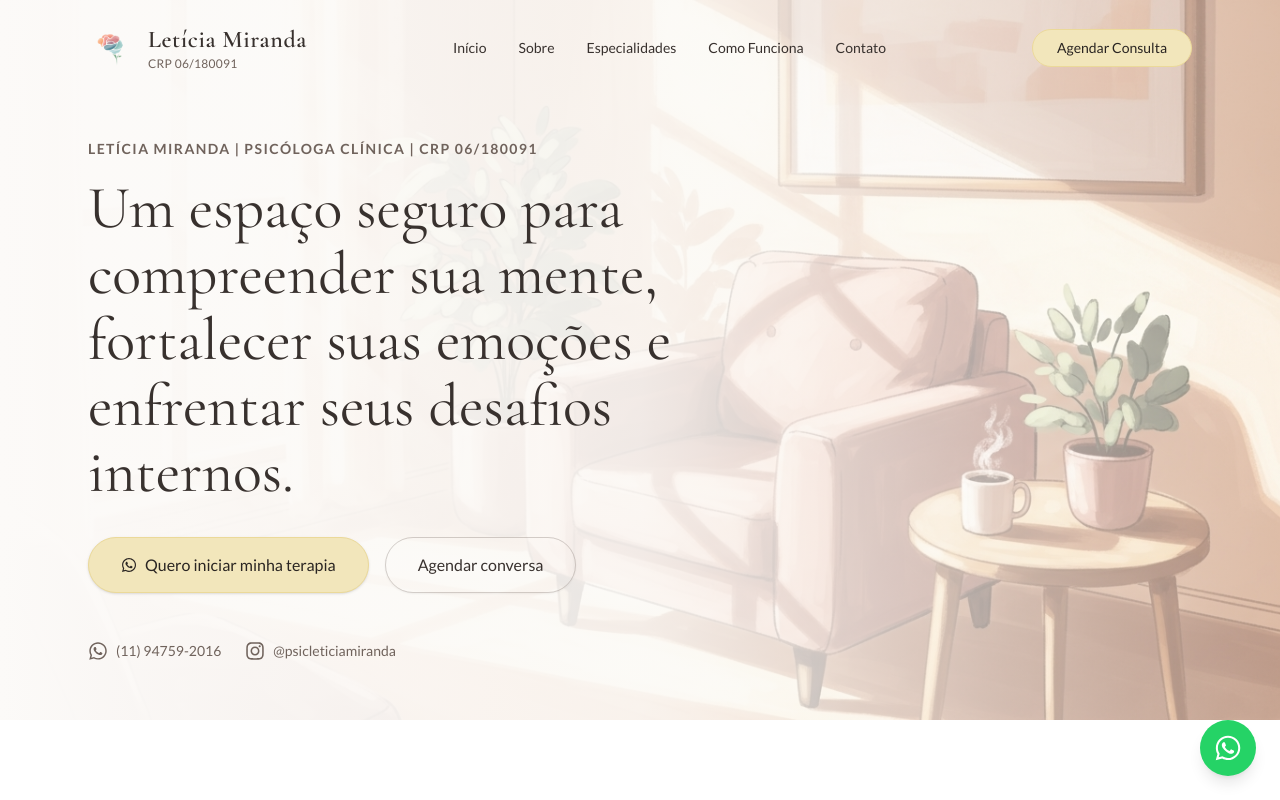
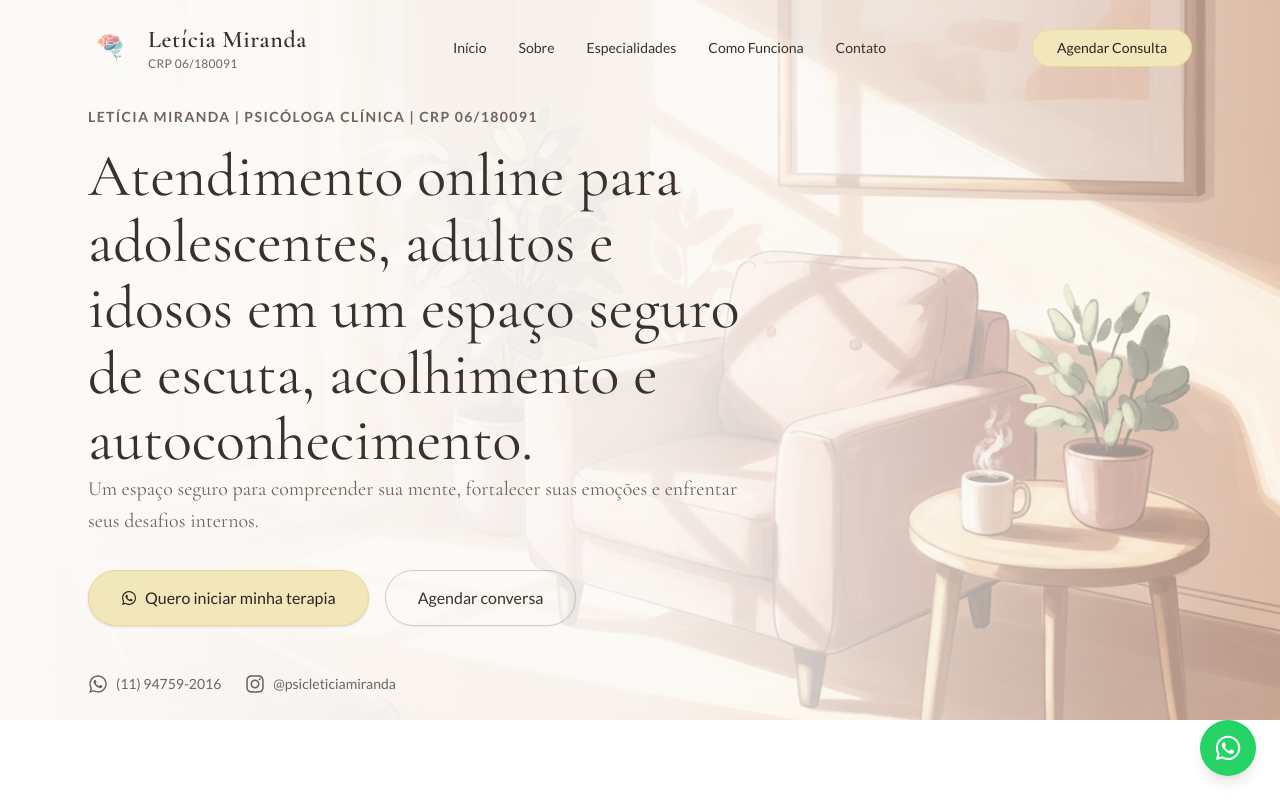
Before and after one commit to GuilhermeMoreiramMKT/Site-Leticia-Miranda-Psicologa, a React (Vite) app: page / in a window 1280 px wide. Shown: the top 800 px of the page. Built offline with nearby package versions, Linux system fonts and the light colour scheme.

Commit message:
Improve hero heading and subtitle for SEO

```diff
--- a/src/pages/Home.tsx
+++ b/src/pages/Home.tsx
@@ -192,7 +192,10 @@ export default function Home() {
               Letícia Miranda | Psicóloga Clínica | CRP 06/180091
             </motion.p>
             <motion.h1 variants={fadeInUp} className="font-serif text-4xl md:text-5xl lg:text-6xl leading-[1.1] text-foreground mb-6">
-              Um espaço seguro para compreender sua mente, fortalecer suas emoções e enfrentar seus desafios internos.
+              Atendimento online para adolescentes, adultos e idosos em um espaço seguro de escuta, acolhimento e autoconhecimento.
+              <motion.p variants={fadeInUp} className="text-lg md:text-xl text-muted-foreground leading-relaxed max-w-2xl">
+  Um espaço seguro para compreender sua mente, fortalecer suas emoções e enfrentar seus desafios internos.
+</motion.p>
             </motion.h1>
 
             <motion.div variants={fadeInUp} className="flex flex-col sm:flex-row gap-4 mt-8">
```
